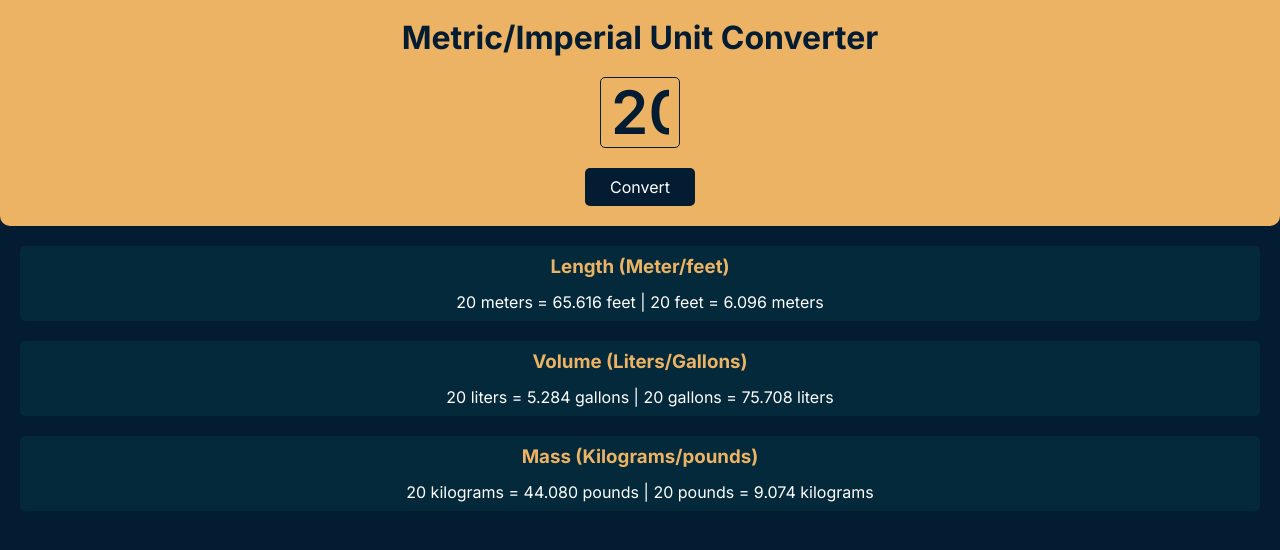
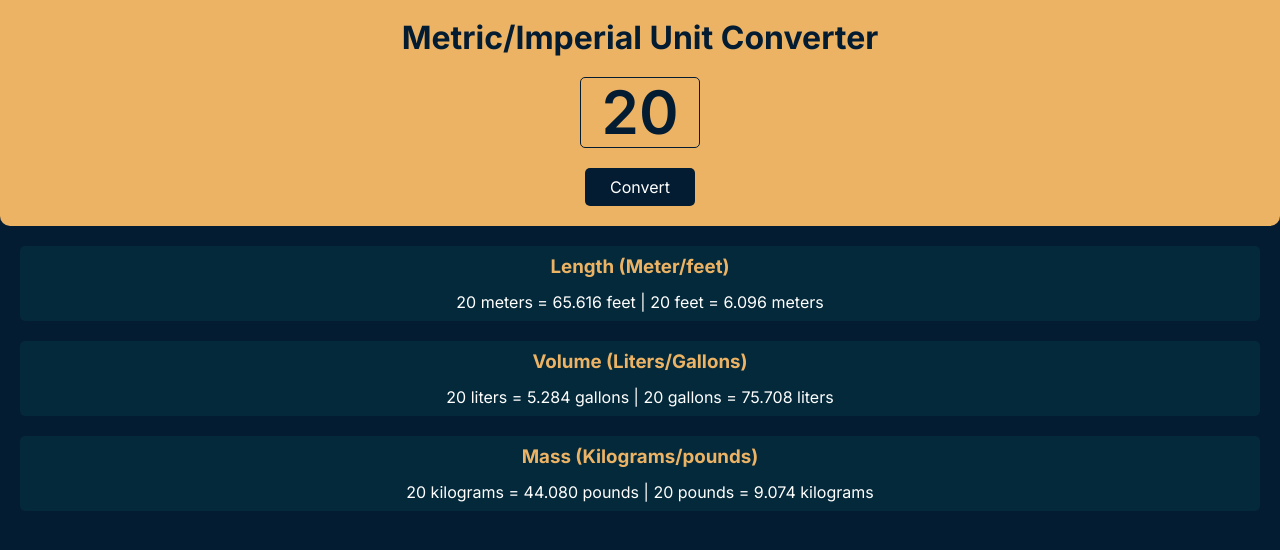
Before and after one commit to Ota255/unit-converter, a website built with Vite: page index.html in a window 1280 px wide. Built offline with nearby package versions, Linux system fonts and the light colour scheme.

Commit message:
Update index.css

```diff
--- a/index.css
+++ b/index.css
@@ -40,7 +40,7 @@ input{
     padding: 0 10px;
     font-size: 60px;
     color: var(--text);
-    width: 80px;
+    width: 2em;
     border-radius: 5px;
     margin: auto;
     text-align: center;
```
